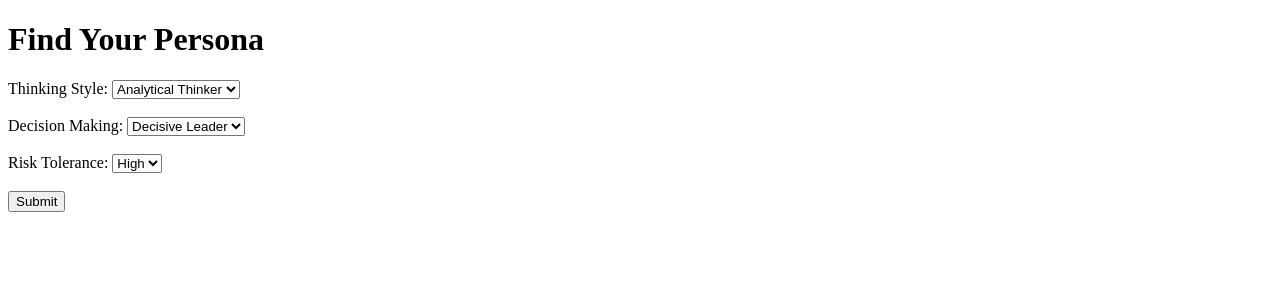
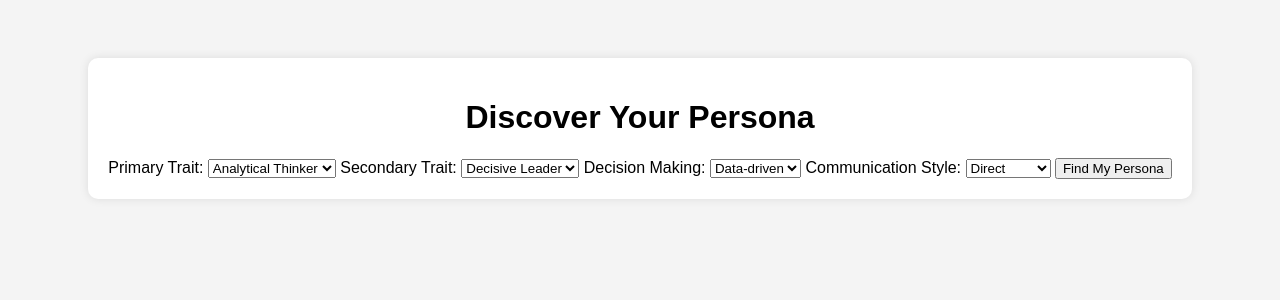
Before and after one commit to oasb16/hyperpersonalizer, a Flask app: page / in a window 1280 px wide. Shown: the top 300 px of the page. Run offline with Flask 3, Linux system fonts and the light colour scheme; parts of the project's set-up code (start-up, migrations or seed data) failed here and were passed over.

Commit message:
Initial commit

```diff
--- a/app.py
+++ b/app.py
@@ -9,20 +9,28 @@ def home():
 
 @app.route('/map-persona', methods=['POST'])
 def map_persona():
-    data = request.json  # Expect JSON input
-    best_match, scores = match_persona(data)
+    try:
+        data = request.get_json()
 
-    # Save to DynamoDB
-    table.put_item(
-        Item={
-            "user_id": data.get("user_id"),
-            "responses": data,
-            "matched_persona": best_match,
-            "scores": scores
-        }
-    )
+        if not data:
+            return jsonify({"error": "Invalid data format"}), 400
 
-    return jsonify({"persona": best_match, "likelihood": scores})
+        best_match, scores = match_persona(data)
+
+        # Save to DynamoDB
+        table.put_item(
+            Item={
+                "user_id": data.get("user_id"),
+                "responses": data,
+                "matched_persona": best_match,
+                "scores": scores
+            }
+        )
+
+        return jsonify({"persona": best_match, "likelihood": scores})
+
+    except Exception as e:
+        return jsonify({"error": str(e)}), 500
 
 if __name__ == '__main__':
     app.run(debug=True)
--- a/config.py
+++ b/config.py
@@ -3,6 +3,9 @@ import os
 AWS_REGION = "us-east-1"
 DYNAMODB_TABLE = "UserPersonaMapping"
 
-# AWS Credentials should be set as ENV variables or in ~/.aws/credentials
+# AWS Credentials - Use environment variables for security
 AWS_ACCESS_KEY = os.getenv("AWS_ACCESS_KEY_ID")
 AWS_SECRET_KEY = os.getenv("AWS_SECRET_ACCESS_KEY")
+
+if not AWS_ACCESS_KEY or not AWS_SECRET_KEY:
+    raise ValueError("AWS credentials are missing! Set them as environment variables.")
--- a/persona_mapping.py
+++ b/persona_mapping.py
@@ -10,7 +10,7 @@ dynamodb = boto3.resource(
 )
 table = dynamodb.Table(DYNAMODB_TABLE)
 
-# Define Personas
+# Define Personas (Enhanced)
 PERSONAS = [
     {
         "Persona Name": "Strategic Visionary",
@@ -18,15 +18,31 @@ PERSONAS = [
         "Secondary Trait": "Decisive Leader",
         "Archetype": "The Architect",
         "Description": "A high-level thinker who excels at planning long-term goals and strategies.",
-        "Example": "Elon Musk"
-    },
-    {
-        "Persona Name": "Creative Explorer",
-        "Primary Trait": "Innovative",
-        "Secondary Trait": "Risk-Taker",
-        "Archetype": "The Adventurer",
-        "Description": "Loves exploring new ideas, creative solutions, and artistic endeavors.",
-        "Example": "Steve Jobs"
+        "Real-World Example": "Elon Musk",
+        "Strengths": ["Long-term planning", "Innovation", "Risk management"],
+        "Weaknesses": ["May overlook short-term issues", "Sometimes too idealistic"],
+        "Decision-Making Style": "Data-driven with calculated risk-taking",
+        "Communication Style": "Clear, direct, and visionary",
+        "Emotional Intelligence": "Moderate – prioritizes logic over emotion",
+        "Best Fit Roles": ["CEO", "CTO", "Futurist", "Strategic Consultant"],
+        "Ideal Work Environment": "Fast-paced, innovation-driven, highly autonomous",
+        "Motivations": ["Solving complex problems", "Building impactful projects"],
+        "Challenges": ["Managing operational details", "Balancing vision with execution"],
+        "Famous Counterparts": ["Steve Jobs", "Nikola Tesla", "Jeff Bezos"],
+        "Personality Alignment": {
+            "MBTI": "INTJ",
+            "Big Five": {
+                "Openness": "High",
+                "Conscientiousness": "High",
+                "Extraversion": "Moderate",
+                "Agreeableness": "Low",
+                "Neuroticism": "Low"
+            }
+        },
+        "Influences": ["Science fiction", "Philosophy", "Systems thinking"],
+        "Preferred Problem-Solving Approach": "Systems-based analysis with an experimental mindset",
+        "Adaptability": "High – thrives in uncertainty and rapid change",
+        "Leadership Style": "Transformational – inspires others towards a bold vision"
     }
 ]
 
@@ -35,12 +51,13 @@ def match_persona(user_responses):
     scores = {persona["Persona Name"]: 0 for persona in PERSONAS}
 
     for persona in PERSONAS:
-        if user_responses.get("thinking_style") == persona["Primary Trait"]:
-            scores[persona["Persona Name"]] += 3
-        if user_responses.get("decision_making") == persona["Secondary Trait"]:
-            scores[persona["Persona Name"]] += 2
-        if user_responses.get("risk_tolerance") == "High" and persona["Archetype"] == "The Adventurer":
-            scores[persona["Persona Name"]] += 2
+        for key in persona:
+            if isinstance(persona[key], list):
+                scores[persona["Persona Name"]] += sum(1 for trait in persona[key] if trait in user_responses.get(key, []))
+            elif isinstance(persona[key], dict):
+                scores[persona["Persona Name"]] += sum(1 for subkey in persona[key] if user_responses.get(key, {}).get(subkey) == persona[key][subkey])
+            elif user_responses.get(key) == persona[key]:
+                scores[persona["Persona Name"]] += 2
 
     best_match = max(scores, key=scores.get)
     return best_match, scores
--- a/static/style.css
+++ b/static/style.css
@@ -0,0 +1,13 @@
+body {
+    font-family: 'Arial', sans-serif;
+    background-color: #f4f4f4;
+    text-align: center;
+    padding: 50px;
+}
+.container {
+    background: white;
+    padding: 20px;
+    border-radius: 10px;
+    box-shadow: 0 0 10px rgba(0, 0, 0, 0.1);
+    display: inline-block;
+}
--- a/templates/index.html
+++ b/templates/index.html
@@ -1,14 +1,20 @@
 <!DOCTYPE html>
-<html>
+<html lang="en">
 <head>
+    <meta charset="UTF-8">
+    <meta name="viewport" content="width=device-width, initial-scale=1.0">
     <title>Persona Matcher</title>
+    <link rel="stylesheet" href="/static/style.css">
     <script>
         function submitForm() {
             let userData = {
                 user_id: "12345",
-                thinking_style: document.getElementById("thinking_style").value,
-                decision_making: document.getElementById("decision_making").value,
-                risk_tolerance: document.getElementById("risk_tolerance").value
+                "Primary Trait": document.getElementById("primary_trait").value,
+                "Secondary Trait": document.getElementById("secondary_trait").value,
+                "Decision-Making Style": document.getElementById("decision_making").value,
+                "Communication Style": document.getElementById("communication").value,
+                "Emotional Intelligence": document.getElementById("emotional_intelligence").value,
+                "Adaptability": document.getElementById("adaptability").value
             };
 
             fetch("/map-persona", {
@@ -17,34 +23,46 @@
                 body: JSON.stringify(userData)
             })
             .then(response => response.json())
-            .then(data => alert("You are most likely a: " + data.persona))
+            .then(data => {
+                document.getElementById("result").innerHTML =
+                    `<h2>Your Persona: ${data.persona}</h2>
+                    <p>Match Likelihood: ${JSON.stringify(data.likelihood, null, 2)}</p>`;
+            })
             .catch(error => console.error("Error:", error));
         }
     </script>
 </head>
 <body>
-    <h1>Find Your Persona</h1>
-    <label>Thinking Style:</label>
-    <select id="thinking_style">
+    <div class="container">
+        <h1>Discover Your Persona</h1>
+
+        <label>Primary Trait:</label>
+        <select id="primary_trait">
             <option value="Analytical Thinker">Analytical Thinker</option>
             <option value="Innovative">Innovative</option>
         </select>
-    <br><br>
+
+        <label>Secondary Trait:</label>
+        <select id="secondary_trait">
+            <option value="Decisive Leader">Decisive Leader</option>
+            <option value="Risk-Taker">Risk-Taker</option>
+        </select>
 
         <label>Decision Making:</label>
         <select id="decision_making">
-        <option value="Decisive Leader">Decisive Leader</option>
-        <option value="Risk-Taker">Risk-Taker</option>
+            <option value="Data-driven">Data-driven</option>
+            <option value="Emotional">Emotional</option>
         </select>
-    <br><br>
 
-    <label>Risk Tolerance:</label>
-    <select id="risk_tolerance">
-        <option value="High">High</option>
-        <option value="Low">Low</option>
+        <label>Communication Style:</label>
+        <select id="communication">
+            <option value="Direct">Direct</option>
+            <option value="Diplomatic">Diplomatic</option>
         </select>
-    <br><br>
 
-    <button onclick="submitForm()">Submit</button>
+        <button onclick="submitForm()">Find My Persona</button>
+
+        <div id="result"></div>
+    </div>
 </body>
 </html>
```
Lines whose indentation alone changed are shown as unchanged.
